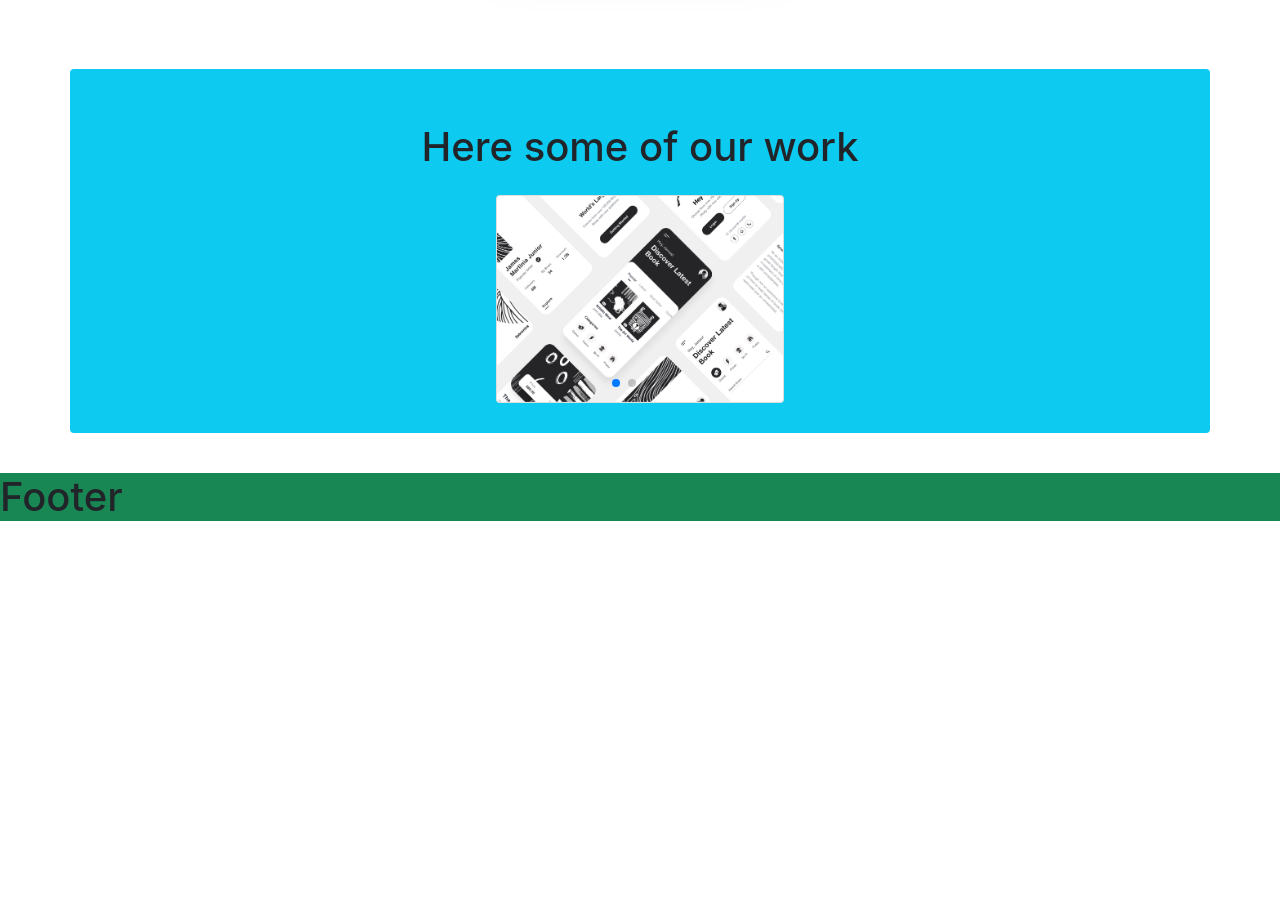
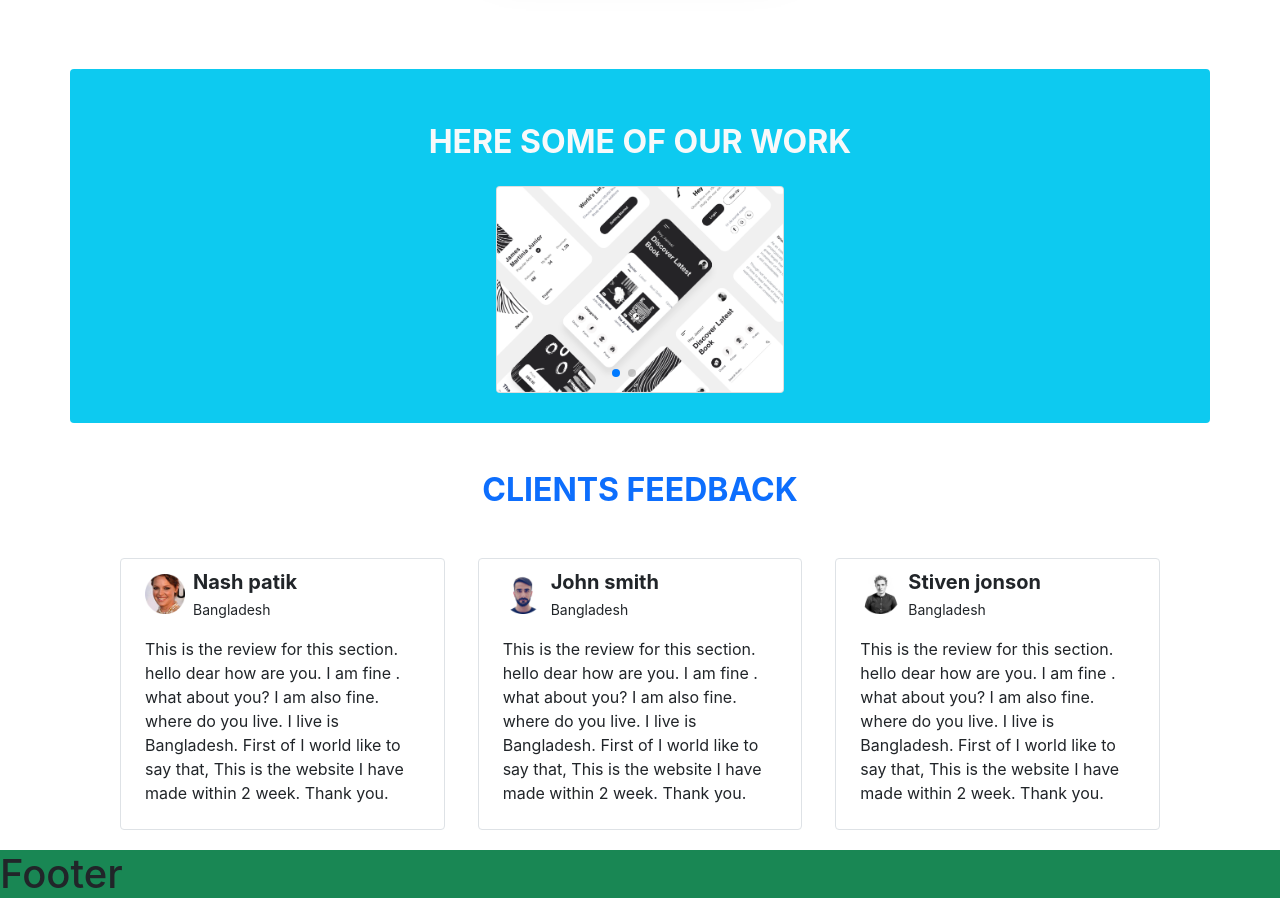
Before and after one commit to kabirbhai/creative-agency, a React (Create React App) app: page / in a window 1280 px wide. Shown: the part 1560-2466 px from the top of the page. Before the commit the page ends 2089 px from the top, so only its background shows below. Built offline with nearby package versions, Linux system fonts and the light colour scheme.

Commit message:
review section completed

```diff
--- /dev/null
+++ b/src/Pages/Home/Feedback.js
@@ -0,0 +1,66 @@
+import React from "react";
+import customer1 from "../../images/customer-1.png";
+import customer2 from "../../images/customer-2.png";
+import customer3 from "../../images/customer-3.png";
+
+const Feedback = () => {
+  return (
+    <section className="container">
+      <h2 className="text-center fw-bolder my-5 text-uppercase text-primary">
+        Clients feedback
+      </h2>
+      <div
+        style={{ gap: "33px", margin: "20px 38px" }}
+        className="feedback-content-container"
+      >
+        <div className="border rounded px-4 py-2">
+          <div className="d-flex align-items-center mb-3 ">
+            <img width={40} src={customer1} alt="" />
+            <div className="ms-2">
+              <span className="d-block fw-bold fs-5">Nash patik</span>{" "}
+              <small>Bangladesh</small>
+            </div>
+          </div>
+          <p>
+            This is the review for this section. hello dear how are you. I am
+            fine . what about you? I am also fine. where do you live. I live is
+            Bangladesh. First of I world like to say that, This is the website I
+            have made within 2 week. Thank you.
+          </p>
+        </div>
+        <div className="border rounded px-4 py-2">
+          <div className="d-flex align-items-center mb-3">
+            <img width={40} src={customer2} alt="" />
+            <div className="ms-2">
+              <span className="d-block fw-bold fs-5">John smith</span>{" "}
+              <small>Bangladesh</small>
+            </div>
+          </div>
+          <p>
+            This is the review for this section. hello dear how are you. I am
+            fine . what about you? I am also fine. where do you live. I live is
+            Bangladesh. First of I world like to say that, This is the website I
+            have made within 2 week. Thank you.
+          </p>
+        </div>
+        <div className="border rounded px-4 py-2">
+          <div className="d-flex align-items-center mb-3">
+            <img width={40} src={customer3} alt="" />
+            <div className="ms-2">
+              <span className="d-block fw-bold fs-5">Stiven jonson</span>{" "}
+              <small>Bangladesh</small>
+            </div>
+          </div>
+          <p>
+            This is the review for this section. hello dear how are you. I am
+            fine . what about you? I am also fine. where do you live. I live is
+            Bangladesh. First of I world like to say that, This is the website I
+            have made within 2 week. Thank you.
+          </p>
+        </div>
+      </div>
+    </section>
+  );
+};
+
+export default Feedback;
--- a/src/Pages/Home/Home.js
+++ b/src/Pages/Home/Home.js
@@ -1,5 +1,6 @@
 import React from "react";
 import Banner from "./Banner";
+import Feedback from "./Feedback";
 import Logo from "./Logo";
 import OurWorks from "./OurWorks";
 import Services from "./Services";
@@ -11,6 +12,7 @@ const Home = () => {
       <Logo />
       <Services />
       <OurWorks />
+      <Feedback />
     </section>
   );
 };
--- a/src/Pages/Home/OurWorks.js
+++ b/src/Pages/Home/OurWorks.js
@@ -14,7 +14,9 @@ const OurWorks = () => {
       style={{ padding: "30px 0px", margin: "40px 0px" }}
       className="container mx-auto bg-info rounded "
     >
-      <h1 className="text-center my-4">Here some of our work</h1>
+      <h2 className="text-center my-4 fw-bolder text-uppercase text-light">
+        Here some of our work
+      </h2>
       <Swiper
         spaceBetween={30}
         pagination={{
--- a/src/Pages/Home/Services.js
+++ b/src/Pages/Home/Services.js
@@ -7,7 +7,10 @@ import { RiComputerLine } from "react-icons/ri";
 const Services = () => {
   return (
     <section className="container">
-      <h2 style={{ marginTop: "10rem" }} className="text-center">
+      <h2
+        style={{ marginTop: "10rem" }}
+        className="text-center text-uppercase fw-bolder"
+      >
         {" "}
         provide awesome <span className="text-success">Services</span>
       </h2>
--- a/src/styles/Home.css
+++ b/src/styles/Home.css
@@ -6,3 +6,8 @@
   background: url(../images/banner.jpg) no-repeat center center/cover;
   z-index: -1;
 } */
+
+.feedback-content-container {
+  display: grid;
+  grid-template-columns: repeat(3, 1fr);
+}
```
